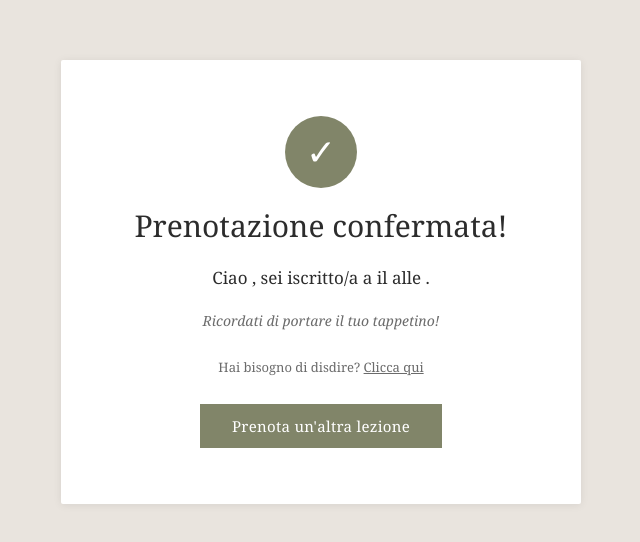
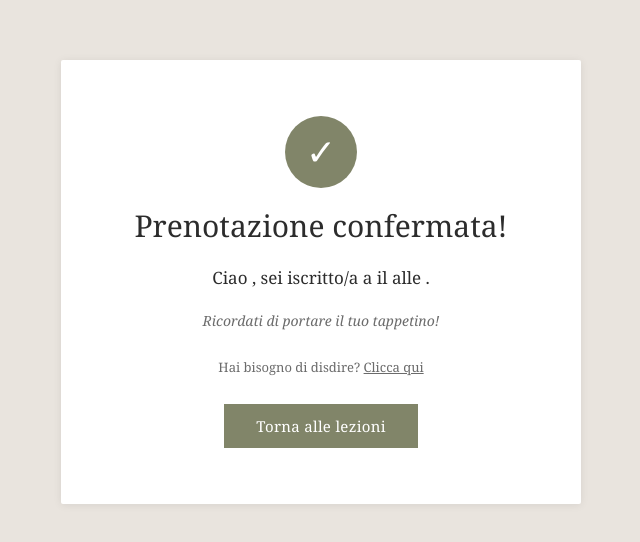
Before and after one commit to pierpaolotomaselli12-hub/app-calendly-yoga, a React (Vite) app: page /booking-confirmed in a window 1280 px wide. Shown: the part 118-660 px from the top of the page, without its empty margins (319-959 px from the left). Built offline with nearby package versions, Linux system fonts and the light colour scheme; no server answers; the database is empty; a web font is replaced by a local one.

Commit message:
Rename button to "Torna alle lezioni" on booking confirmation
Co-Authored-By: Claude Sonnet 4.6 <noreply@anthropic.com>

```diff
--- a/src/pages/public/BookingConfirmed.tsx
+++ b/src/pages/public/BookingConfirmed.tsx
@@ -48,7 +48,7 @@ export default function BookingConfirmed() {
           className="btn-primary confirmed-btn"
           onClick={() => navigate('/')}
         >
-          Prenota un'altra lezione
+          Torna alle lezioni
         </button>
       </div>
     </div>
```
